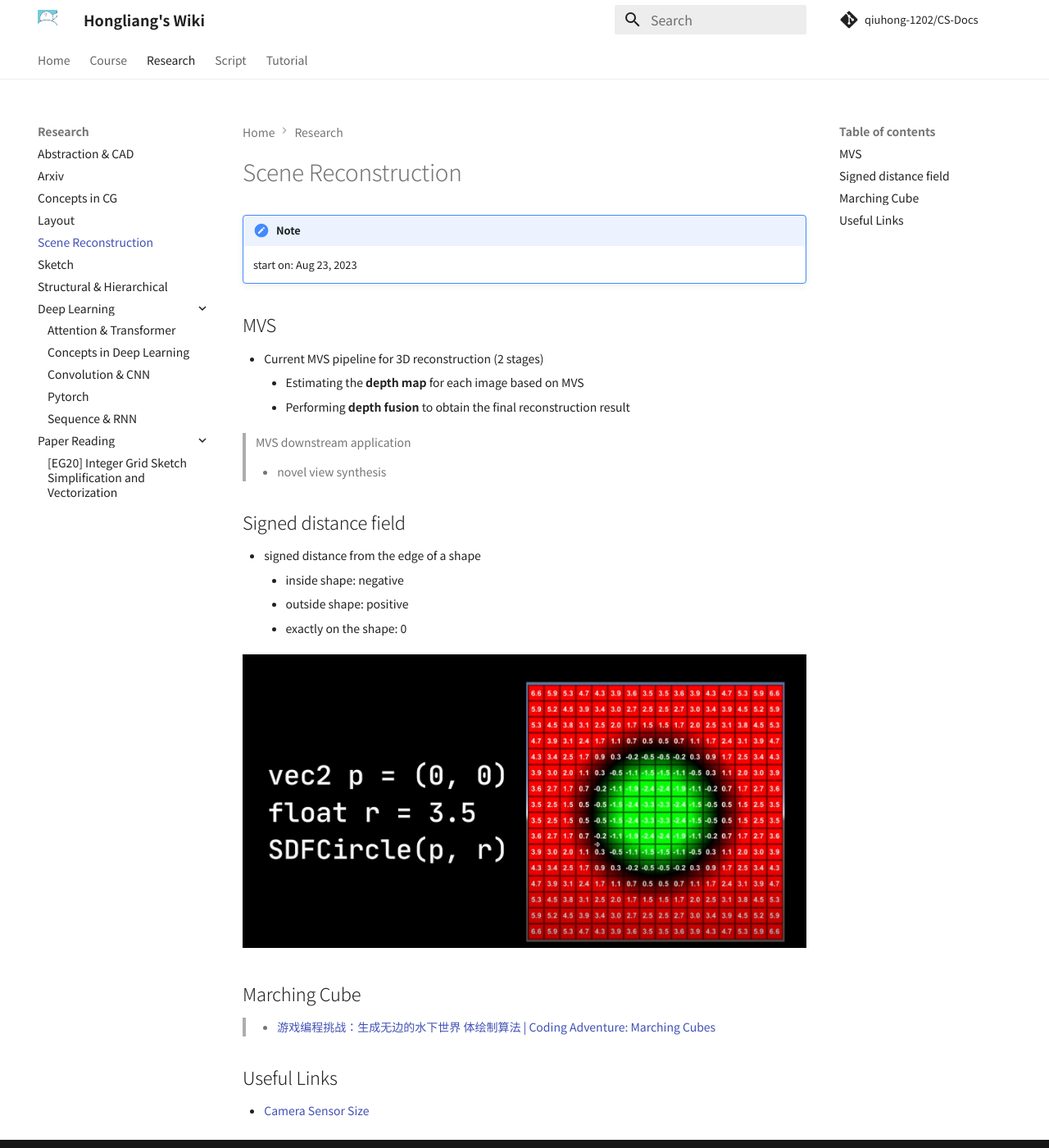
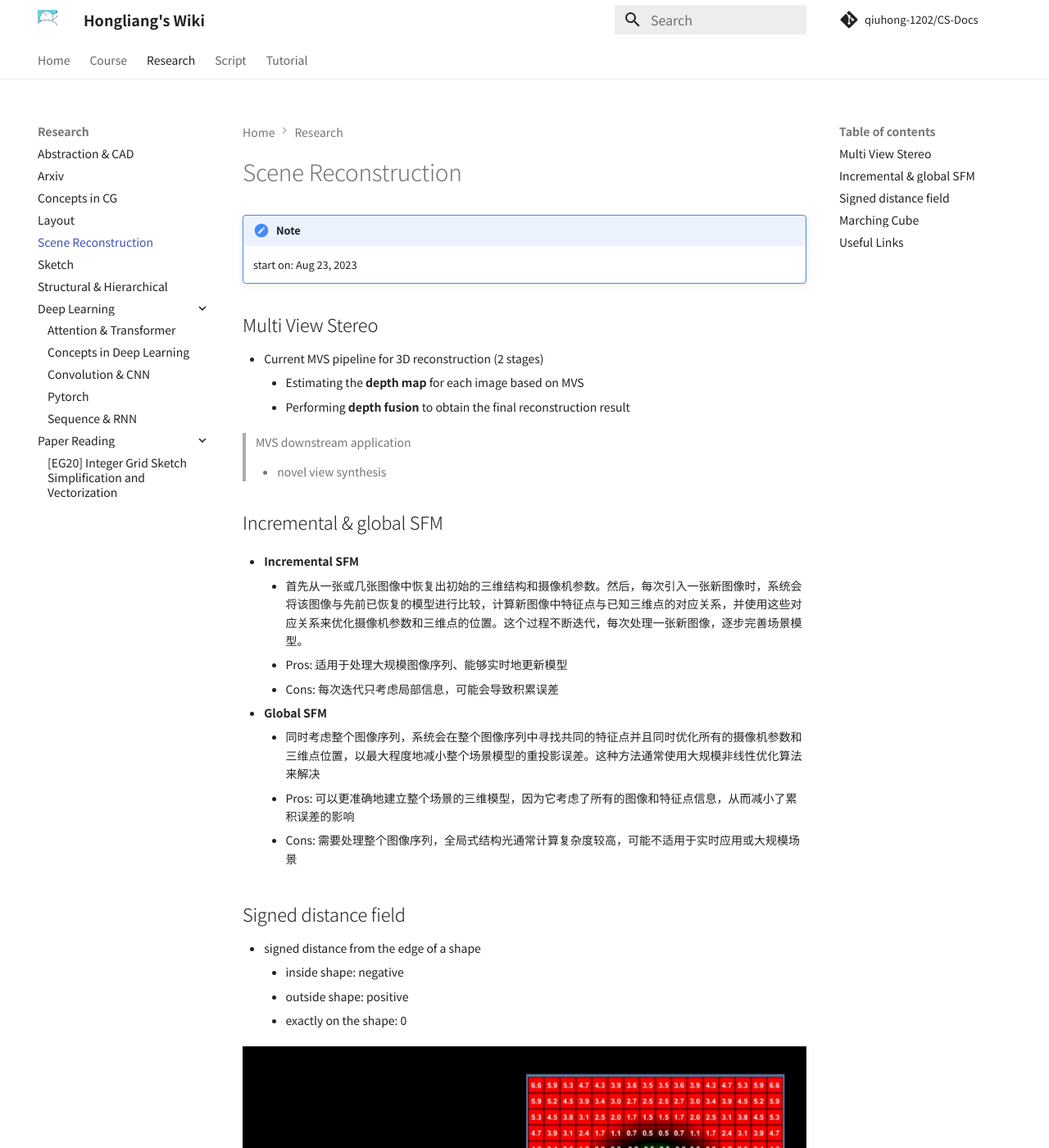
Before and after one commit to QiuHong-1202/CS-Document, an MkDocs documentation site: the page built from docs/Research/Scene Reconstruction.md, in a window 1280 px wide and 1400 px high. Shown: the whole window at 82% size. Built offline with MkDocs 1.6.1 and Material for MkDocs 9.7.7, drawn with Linux system fonts in a browser that asks for light colours; nearby versions of some CDN libraries; comment, search, counter and statistics services are not loaded; some of the changed text lies outside the part shown.

Commit message:
docs: sfm

```diff
--- a/docs/Research/Scene Reconstruction.md
+++ b/docs/Research/Scene Reconstruction.md
@@ -4,7 +4,7 @@
 
     start on: Aug 23, 2023
 
-## MVS
+## Multi View Stereo
 
 - Current MVS pipeline for 3D reconstruction (2 stages)
     - Estimating the **depth map** for each image based on MVS
@@ -13,6 +13,18 @@
 > MVS downstream application
 >
 > - novel view synthesis
+
+## Incremental & global SFM
+
+- **Incremental SFM**
+    - 首先从一张或几张图像中恢复出初始的三维结构和摄像机参数。然后，每次引入一张新图像时，系统会将该图像与先前已恢复的模型进行比较，计算新图像中特征点与已知三维点的对应关系，并使用这些对应关系来优化摄像机参数和三维点的位置。这个过程不断迭代，每次处理一张新图像，逐步完善场景模型。
+    - Pros: 适用于处理大规模图像序列、能够实时地更新模型
+    - Cons: 每次迭代只考虑局部信息，可能会导致积累误差
+
+- **Global SFM**
+    - 同时考虑整个图像序列，系统会在整个图像序列中寻找共同的特征点并且同时优化所有的摄像机参数和三维点位置，以最大程度地减小整个场景模型的重投影误差。这种方法通常使用大规模非线性优化算法来解决
+    - Pros: 可以更准确地建立整个场景的三维模型，因为它考虑了所有的图像和特征点信息，从而减小了累积误差的影响
+    - Cons: 需要处理整个图像序列，全局式结构光通常计算复杂度较高，可能不适用于实时应用或大规模场景
 
 ## Signed distance field
 
@@ -27,6 +39,28 @@
 
 > - [游戏编程挑战：生成无边的水下世界 体绘制算法 | Coding Adventure: Marching Cubes](https://www.bilibili.com/video/BV1yJ411r73v/)
 
+使用 3D 空间中的一个点作为输入， 随后返回一个值
+
+
+$$
+f(x,y,z) \to v
+$$
+
+
+假设在空间中的某个区域内，我们可以使用函数 $f$ 等间距的采样一些点
+
+不妨设函数 $f$ 的最大值为 $16$，最小值为 $-32$，如果存在一个表面阈值 $sf$，当表面阈值从 $-32$ 增长到 $16$ 时，均匀采样点就会逐渐消失（视频 0:45）
+
+我们可以认为消失的点是空白的空间，而大于等于表面阈值的点，则处于形体的表面或者内部
+
+如果把这个问题简化到一个立方体内部，如果白色的点位于物体内部，它就被激活，这样我们就得到了一个三角面片
+
+
+
+![image-20230828102922879](./assets/image-20230828102922879.png)
+
+
+
 ## Useful Links
 
 - [Camera Sensor Size](https://designreviews.com/digital-camera-sensor-size-chart/)
```
Also changed, not shown: docs/Research/assets/image-20230828102922879.png (added).
